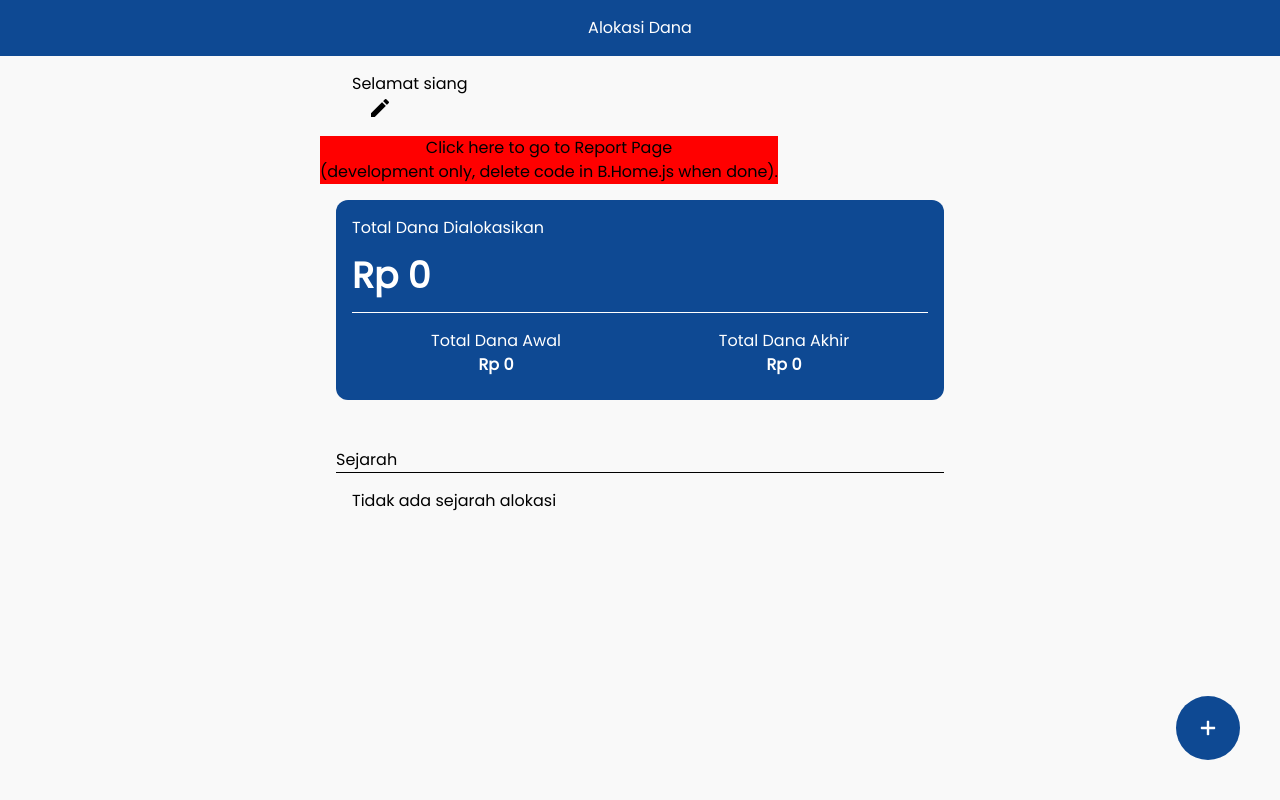
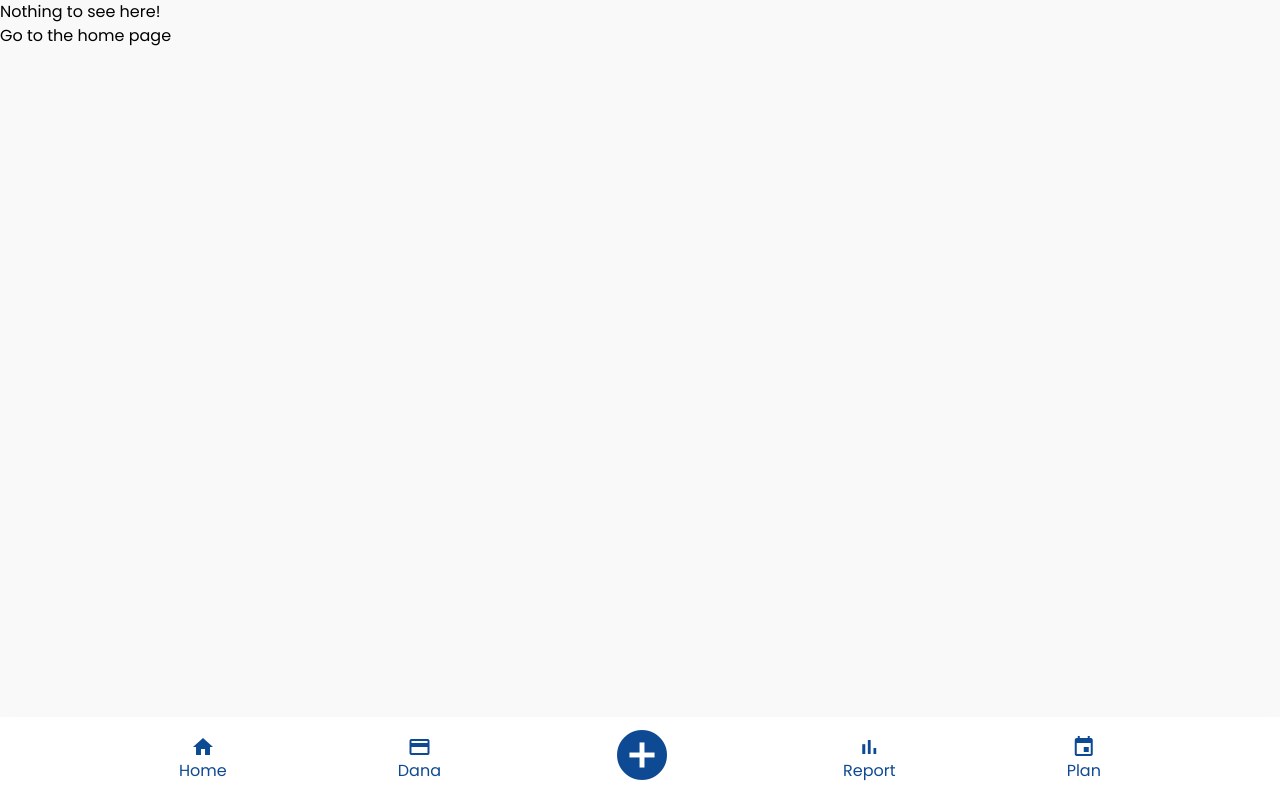
Before and after one commit to JenabB/react-alokasi-dana, a React (Create React App) app: page /home in a window 1280 px wide. Built offline with nearby package versions, Linux system fonts and the light colour scheme.

Commit message:
migration from v5 to v6

```diff
--- a/package.json
+++ b/package.json
@@ -12,7 +12,7 @@
     "react": "^17.0.2",
     "react-dom": "^17.0.2",
     "react-helmet": "^6.1.0",
-    "react-router-dom": "^5.2.0",
+    "react-router-dom": "^6.0.2",
     "react-scripts": "4.0.3",
     "react-select": "^4.3.1",
     "recharts": "^2.1.6",
--- a/src/App.js
+++ b/src/App.js
@@ -1,13 +1,14 @@
 import React from "react";
 import Navigation from "Navigation";
-
+import BottomNavigation from "BottomNavigation";
 //context
 import { GlobalProvider } from "context/GlobalState";
 
 const App = () => {
   return (
     <GlobalProvider>
-      <Navigation />
+      <BottomNavigation />
+      {/* <Navigation /> */}
     </GlobalProvider>
   );
 };
--- /dev/null
+++ b/src/BottomNavigation.js
@@ -0,0 +1,80 @@
+import * as React from "react";
+import {
+  BrowserRouter as Router,
+  Routes,
+  Route,
+  Outlet,
+  Link,
+} from "react-router-dom";
+import {
+  Home,
+  Welcome,
+  CreatePendanaan,
+  TotalDetail,
+  ViewAllPendanaan,
+  DanaDetail,
+  EditPendanaan,
+  ProductByCategory,
+  Report,
+} from "pages";
+
+export default function BottomNavigation() {
+  return (
+    <Router>
+      <Routes>
+        <Route path="/" element={<BottomLayout />}>
+          <Route index element={<Home />} />
+          <Route path="dana" element={<ViewAllPendanaan />} />
+          <Route path="create" element={<CreatePendanaan />} />
+          <Route path="report" element={<Report />} />
+          <Route path="*" element={<NoMatch />} />
+        </Route>
+      </Routes>
+    </Router>
+  );
+}
+
+function BottomLayout() {
+  return (
+    <div>
+      {/* A "layout route" is a good place to put markup you want to
+          share across all the pages on your site, like navigation. */}
+
+      <Outlet />
+      <nav className="text-primary fixed bottom-0 w-full p-2 flex justify-evenly bg-white shadow-lg items-center">
+        <div className="flex flex-col items-center">
+          <div className="material-icons">home</div>
+          <Link to="/">Home</Link>
+        </div>
+        <div className="flex flex-col items-center">
+          <div className="material-icons">payment</div>
+          <Link to="/dana">Dana</Link>
+        </div>
+        <div>
+          <button className="material-icons" style={{ fontSize: "60px" }}>
+            <Link to="/create"> add_circle</Link>
+          </button>
+        </div>
+        <div className="flex flex-col items-center">
+          <div className="material-icons">bar_chart</div>
+          <Link to="/report">Report</Link>
+        </div>
+        <div className="flex flex-col items-center">
+          <div className="material-icons">event</div>
+          <Link to="/plan">Plan</Link>
+        </div>
+      </nav>
+    </div>
+  );
+}
+
+function NoMatch() {
+  return (
+    <div>
+      <h2>Nothing to see here!</h2>
+      <p>
+        <Link to="/">Go to the home page</Link>
+      </p>
+    </div>
+  );
+}
--- a/src/Navigation.js
+++ b/src/Navigation.js
@@ -1,37 +1,37 @@
-import React from "react";
-import { BrowserRouter as Router, Switch, Route } from "react-router-dom";
-import {
-  Home,
-  Welcome,
-  CreatePendanaan,
-  TotalDetail,
-  ViewAllPendanaan,
-  DanaDetail,
-  EditPendanaan,
-  ProductByCategory,
-  Report
-} from "pages";
+// import React from "react";
+// import { BrowserRouter as Router, Switch, Route } from "react-router-dom";
+// import {
+//   Home,
+//   Welcome,
+//   CreatePendanaan,
+//   TotalDetail,
+//   ViewAllPendanaan,
+//   DanaDetail,
+//   EditPendanaan,
+//   ProductByCategory,
+//   Report
+// } from "pages";
 
-export default function Navigation() {
-  return (
-    <Router>
-      <div>
-        <Switch>
-          <Route exact path="/" component={Welcome} />
-          <Route path="/home" component={Home} />
-          <Route path="/create" component={CreatePendanaan} />
-          <Route path="/detail" component={TotalDetail} />
-          <Route path="/all" component={ViewAllPendanaan} />
-          <Route path="/report" component={Report} />
-          <Route exact path="/pendanaan/:id" component={DanaDetail} />
-          <Route path="/pendanaan/:id/edit" component={EditPendanaan} />
-          <Route
-            exact
-            path="/category/:category"
-            component={ProductByCategory}
-          />
-        </Switch>
-      </div>
-    </Router>
-  );
-}
+// export default function Navigation() {
+//   return (
+//     <Router>
+//       <div>
+//         <Switch>
+//           <Route exact path="/" component={Welcome} />
+//           <Route path="/home" component={Home} />
+//           <Route path="/create" component={CreatePendanaan} />
+//           <Route path="/detail" component={TotalDetail} />
+//           <Route path="/all" component={ViewAllPendanaan} />
+//           <Route path="/report" component={Report} />
+//           <Route exact path="/pendanaan/:id" component={DanaDetail} />
+//           <Route path="/pendanaan/:id/edit" component={EditPendanaan} />
+//           <Route
+//             exact
+//             path="/category/:category"
+//             component={ProductByCategory}
+//           />
+//         </Switch>
+//       </div>
+//     </Router>
+//   );
+// }
--- a/src/components/AppBarWithBackButton.js
+++ b/src/components/AppBarWithBackButton.js
@@ -1,12 +1,12 @@
 import React from "react";
-import { useHistory } from "react-router-dom";
+import { useNavigate } from "react-router-dom";
 
 const AppBarWithBackButton = ({ title }) => {
-  let history = useHistory();
+  let navigate = useNavigate();
 
   //kembali ke page sebelumnya
   const goBack = () => {
-    history.goBack();
+    navigate(-1);
   };
 
   return (
--- a/src/components/createPendanaan/C2.Form.js
+++ b/src/components/createPendanaan/C2.Form.js
@@ -1,5 +1,5 @@
 import React, { useState, useEffect, useContext } from "react";
-import { useHistory } from "react-router-dom";
+import { useNavigate } from "react-router-dom";
 
 //context
 import { GlobalContext } from "context/GlobalState";
@@ -29,7 +29,7 @@ const Form = () => {
     setToHistory,
   } = useContext(GlobalContext);
 
-  let history = useHistory();
+  let navigate = useNavigate();
 
   //action handler
   //nama pendanaan handler
@@ -87,7 +87,7 @@ const Form = () => {
     });
 
     //setelah history pendanaan disimpan, akan dilempar kembali ke home
-    history.push("/home");
+    navigate("/home");
   };
 
   useEffect(() => {
--- a/src/pages/B.Home.js
+++ b/src/pages/B.Home.js
@@ -1,9 +1,9 @@
 import React, { useContext } from "react";
-import { useHistory } from "react-router";
+import { useNavigate } from "react-router-dom";
 
 //components
 import AppBar from "components/home/B1.AppBar";
-import FloatingAddButton from "components/home/B4.FloatingAddButton";
+
 import HistoryPendanaan from "components/home/B3.HistoryPendanaan";
 import TotalAlokasiDana from "components/home/B2.TotalAlokasiDana";
 
@@ -28,7 +28,7 @@ const Home = () => {
   } = useContext(GlobalContext);
 
   // development only, please delete button and imports when done
-  const history = useHistory();
+  const navigate = useNavigate();
 
   return (
     <motion.div
@@ -50,12 +50,9 @@ const Home = () => {
     >
       <AppBar />
 
-      <div className="lg:w-2/4 mx-auto w-full">
+      <div className="lg:w-2/4 mx-auto w-full pb-20">
         <User />
-        <button style={{ backgroundColor: 'red', color: 'black' }} onClick={() => history.push('report')}>
-          Click here to go to Report Page
-          <p>(development only, delete code in B.Home.js when done).</p>
-        </button>
+
         <TotalAlokasiDana
           historyPendanaan={historyPendanaan}
           totalAlokasiDana={totalAlokasiDana}
@@ -69,7 +66,6 @@ const Home = () => {
         />
         <HistoryPendanaan />
       </div>
-      <FloatingAddButton />
     </motion.div>
   );
 };
--- a/src/pages/C.CreatePendanaan.js
+++ b/src/pages/C.CreatePendanaan.js
@@ -35,7 +35,7 @@ const CreatePendanaan = () => {
 
       <AppBarWithBackButton title="Buat Pendanaan" />
 
-      <div className="lg:w-2/4 mx-auto w-full">
+      <div className="lg:w-2/4 mx-auto w-full  pb-20">
         <Header />
         <Form />
       </div>
--- a/src/pages/E.EditPendanaan.js
+++ b/src/pages/E.EditPendanaan.js
@@ -1,5 +1,5 @@
 import React, { useState, useEffect, useContext } from "react";
-import { useHistory } from "react-router-dom";
+import { useNavigate, useParams } from "react-router-dom";
 import Helmet from "react-helmet";
 
 import { motion } from "framer-motion";
@@ -31,7 +31,7 @@ const EditPendanaan = (props) => {
 
   const isMinus = updatedDana.danaAkhir < 0;
 
-  let history = useHistory();
+  let navigate = useNavigate();
 
   const handleInputChange = (e) => {
     const { name, value } = e.target;
@@ -94,7 +94,7 @@ const EditPendanaan = (props) => {
     e.preventDefault();
 
     editPendanaan(updatedDana);
-    history.push("/home");
+    navigate("/home");
   };
 
   return (
```
Also changed, not shown: 1 other file (tests, documents, lock files or other folders).
